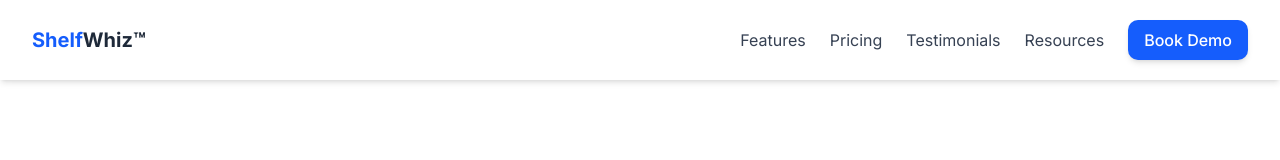
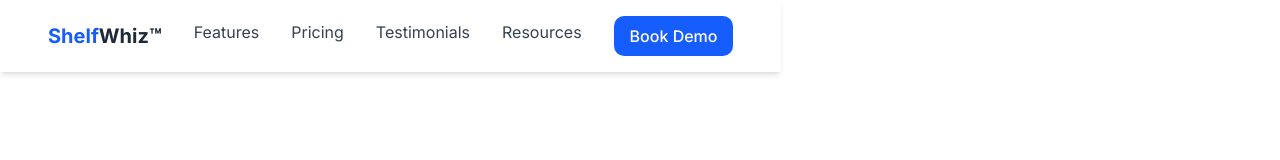
Before and after one commit to jsturges640-Shelfwhiz/Shelfwhiz-website, a Next.js app: page / in a window 1280 px wide. Shown: the top 160 px of the page. Built offline with nearby package versions, Linux system fonts and the light colour scheme.

Commit message:
update 10-8-phonr

```diff
--- a/app/globals.css
+++ b/app/globals.css
@@ -166,3 +166,37 @@
 .animation-delay-300 {
   animation-delay: 0.3s;
 }
+
+/* Media query for desktop horizontal navigation */
+@media (min-width: 640px) {
+  .flex-col {
+    flex-direction: row;
+  }
+  .space-y-2 {
+    margin-top: 0;
+    margin-bottom: 0;
+  }
+  .space-x-6 {
+    margin-left: 1.5rem;
+  }
+  .items-start {
+    align-items: center;
+  }
+  .mb-2 {
+    margin-bottom: 0;
+  }
+  .w-full {
+    width: auto;
+  }
+}
+
+/* Media query for mobile button size and portrait padding */
+@media (max-width: 639px) {
+  .bg-blue-600 {
+    width: 50% !important;
+    margin: 0 auto;
+  }
+  .pt-48 {
+    padding-top: calc(14rem + env(safe-area-inset-top, 100px)) !important;
+  }
+}
--- a/app/layout.tsx
+++ b/app/layout.tsx
@@ -19,49 +19,54 @@ export default function RootLayout({
 }>) {
   return (
     <html lang="en">
-      <body className={inter.className}>
-        <nav className="bg-white shadow-md fixed w-full z-20 top-0">
-          <div className="max-w-7xl mx-auto px-4 sm:px-6 lg:px-8 h-20 flex items-center justify-between">
-            <Link href="/">
+      <head>
+        <meta name="viewport" content="width=device-width, initial-scale=1.0, viewport-fit=cover" />
+      </head>
+      <body className={inter.className} style={{ margin: 0, padding: 0 }}>
+        <nav className="bg-white shadow-md fixed w-full z-20 top-0" style={{ paddingTop: 'env(safe-area-inset-top, 20px)', paddingBottom: 'env(safe-area-inset-bottom, 20px)' }}>
+          <div className="max-w-7xl mx-auto px-6 sm:px-8 lg:px-12 flex flex-col sm:flex-row items-center justify-between py-6 sm:py-4">
+            <Link href="/" className="mb-2 sm:mb-0">
               <span className="text-xl font-bold text-blue-600">
                 Shelf<span className="text-gray-800">Whiz™</span>
               </span>
             </Link>
-            <div className="hidden md:flex space-x-6 h-full items-center">
+            <div className="flex flex-col sm:flex-row space-y-2 sm:space-y-0 sm:space-x-8 w-full sm:w-auto ml-0 sm:ml-8">
               <Link
                 href="/#features"
-                className="text-gray-700 hover:text-blue-600 transition h-full flex items-center"
+                className="text-gray-700 hover:text-blue-600 transition py-1"
               >
                 Features
               </Link>
               <Link
                 href="/pricing"
-                className="text-gray-700 hover:text-blue-600 transition h-full flex items-center"
+                className="text-gray-700 hover:text-blue-600 transition py-1"
               >
                 Pricing
               </Link>
               <Link
                 href="/testimonials"
-                className="text-gray-700 hover:text-blue-600 transition h-full flex items-center"
+                className="text-gray-700 hover:text-blue-600 transition py-1"
               >
                 Testimonials
               </Link>
               <Link
                 href="/documents"
-                className="text-gray-700 hover:text-blue-600 transition h-full flex items-center"
+                className="text-gray-700 hover:text-blue-600 transition py-1"
               >
                 Resources
               </Link>
               <Link
                 href="/#contact"
-                className="bg-blue-600 hover:bg-blue-700 text-white px-4 py-2 rounded-lg font-medium transition transform hover:scale-105 shadow-md flex items-center justify-center"
+                className="bg-blue-600 hover:bg-blue-700 text-white px-4 py-2 rounded-lg font-medium transition text-center md:w-auto w-full"
               >
                 Book Demo
               </Link>
             </div>
           </div>
         </nav>
-        <main className="pt-24 pb-20 px-4 sm:px-6 lg:px-8">{children}</main>
+        <main className="pt-48 pb-20 px-4 sm:px-6 lg:px-8" style={{ paddingTop: 'calc(12rem + env(safe-area-inset-top, 80px))' }}>
+          {children}
+        </main>
         <footer className="bg-gray-800 text-white py-12 px-4 sm:px-6 lg:px-8">
           <div className="max-w-7xl mx-auto text-center">
             <p className="text-gray-400">Streamlining changeovers since 2021</p>
--- a/app/testimonials/page.tsx
+++ b/app/testimonials/page.tsx
@@ -124,7 +124,7 @@ const TestimonialCardFeatured = ({ content, name, company, role, rating }: (type
         ))}
       </div>
       <blockquote
-        className="text-gray-700 italic mb-6 text-lg leading-relaxed max-h-[300px] overflow-y-auto"
+        className="text-gray-700 italic mb-6 text-lg leading-relaxed"
       >
         "{content}"
       </blockquote>
@@ -139,7 +139,7 @@ const TestimonialCardFeatured = ({ content, name, company, role, rating }: (type
 
 export default function TestimonialsPage() {
   return (
-    <main className="pt-24 pb-20 px-4 sm:px-6 lg:px-8">
+    <main className="pt-48 pb-20 px-4 sm:px-6 lg:px-8" style={{ paddingTop: 'calc(12rem + env(safe-area-inset-top, 80px))' }}>
       {/* Hero/Header Section */}
       <section className="relative pt-32 pb-20 md:pt-40 md:pb-32 bg-gradient-to-br from-white to-blue-50 overflow-hidden text-center">
         <div className="max-w-4xl mx-auto px-4 sm:px-6 lg:px-8 relative z-10">
```
